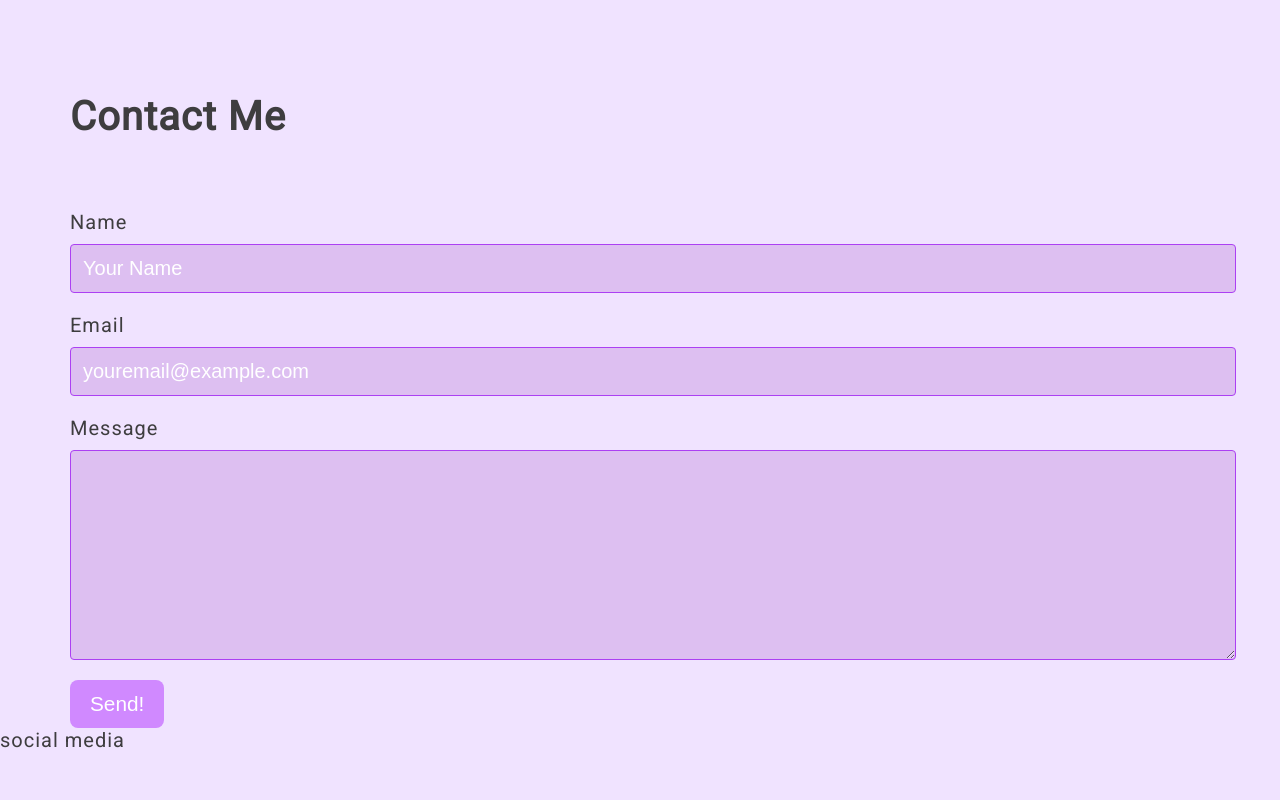
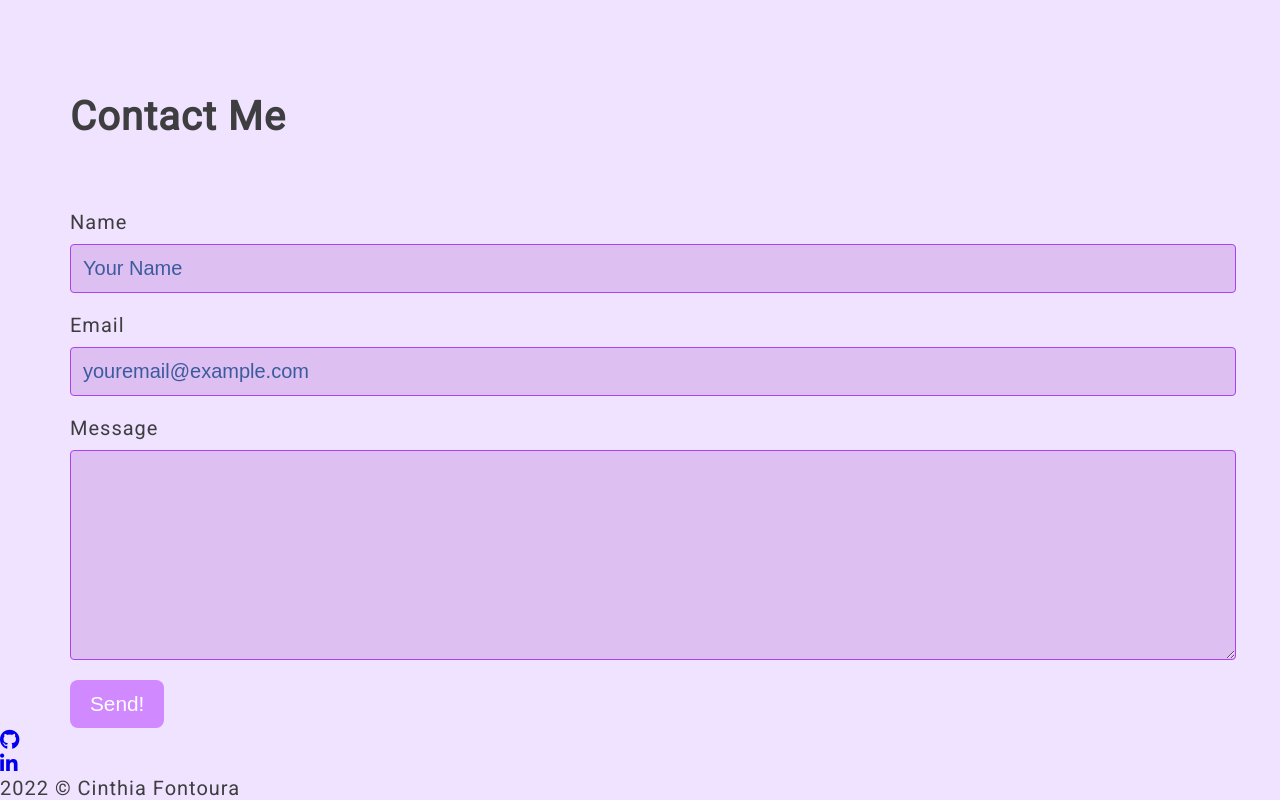
Before and after one commit to cinthiafontoura/cinthia-fontoura-portfolio, a plain HTML site: page index.html in a window 1280 px wide. Shown: the part 2724-3524 px from the top of the page. Before the commit the page ends 3476 px from the top, so only its background shows below. Drawn offline with Linux system fonts and the light colour scheme.

Commit message:
Add estructure for footer

```diff
--- a/assets/css/style.css
+++ b/assets/css/style.css
@@ -260,9 +260,9 @@ textarea {
     border: 1px solid #ac40f3;
     font-size: 20px;
     background-color: #ddbff1;
-    color: #fff;
+    color: #3c5b9d;
 }
 
 input::placeholder {
-    color: #fff;
+    color: #3c5b9d;
 }
--- a/index.html
+++ b/index.html
@@ -150,7 +150,7 @@
             </div>
             </div>
         </section>
-        <section id="contact"  class="container">
+        <section id="contact" class="container">
             <h2>Contact Me</h2>
             <form action="mailto:cinthiafontouras@gmail.com" method="post">
                 <label for="name">Name</label>
@@ -163,7 +163,19 @@
             </form>
         </section>
     <footer>
-        social media
+        <ul>
+            <li>
+                <a href="https://github.com/cinthiafontoura" target="_blank" aria-label="Visit my GitHub profile (open in a new tab)">
+                    <i class="fa-brands fa-github"></i>
+                </a>
+            </li>
+            <li>
+                <a href="https://www.linkedin.com/in/cinthiafontouras/" target="_blank" aria-label="Visit my Linkdin profile (open in a new tab)">
+                    <i class="fa-brands fa-linkedin-in"></i>
+                </a>
+            </li>
+        </ul>
+         <p>2022 &copy; Cinthia Fontoura</p>
     </footer>
     <!-- Font Awesome -->
     <script src="https://kit.fontawesome.com/ca208bcf52.js" crossorigin="anonymous"></script>
```
